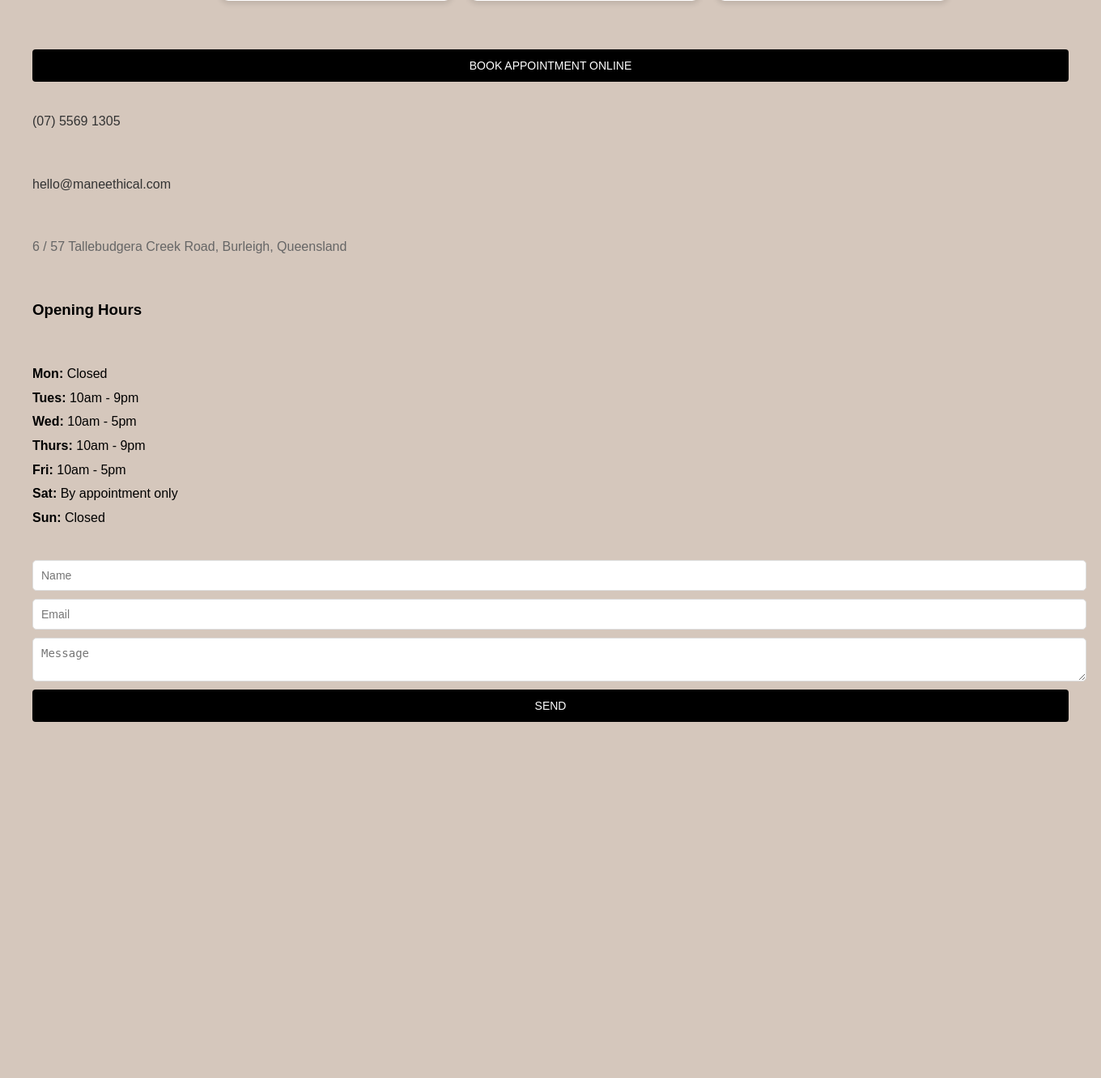
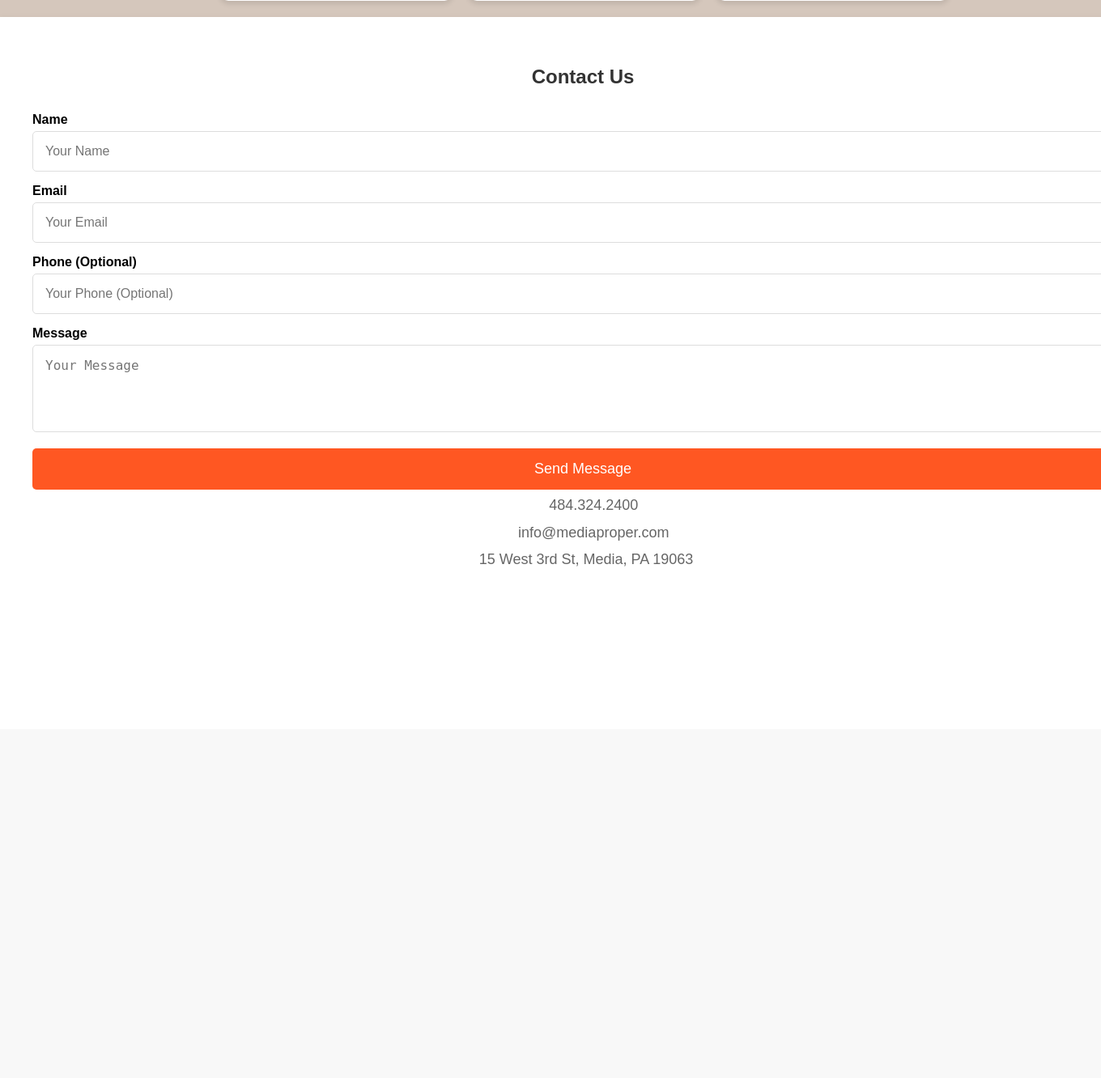
Before and after one commit to Dumboman/Philliz, a PHP site: page / in a window 1360 px wide; the page is wider, and only the part inside the window is pictured. Shown: the part 2481-3813 px from the top of that part at 81% size. After the commit the page ends 3181 px from the top of that part, so only its background shows below. Run offline with PHP 8.4, Linux system fonts and the light colour scheme; some libraries are stand-ins or nearby versions; grey boxes are pictures that could not be loaded.

Commit message:
change 1

```diff
--- a/index.html
+++ b/index.html
@@ -136,40 +136,38 @@
       </div>
   </div>
     </section>
-    <section class="contact-container" id="contact">
-      <!-- Left Column: Contact Info & Form -->
-      <section class="contact-info">
-        <button class="appointment-btn">book appointment online</button>
-        <p><a href="tel:0755691305">(07) 5569 1305</a></p>
-        <p><a href="mailto:hello@maneethical.com">hello@maneethical.com</a></p>
-        <p>6 / 57 Tallebudgera Creek Road, Burleigh, Queensland</p>
+    <div class="contact-container">
+      <h2>Contact Us</h2>
+      <form id="contactForm">
+          <label for="name">Name</label>
+          <input type="text" id="name" placeholder="Your Name" required>
 
-        <h3>Opening Hours</h3>
-        <ul class="hours">
-          <li><strong>Mon:</strong> Closed</li>
-          <li><strong>Tues:</strong> 10am - 9pm</li>
-          <li><strong>Wed:</strong> 10am - 5pm</li>
-          <li><strong>Thurs:</strong> 10am - 9pm</li>
-          <li><strong>Fri:</strong> 10am - 5pm</li>
-          <li><strong>Sat:</strong> By appointment only</li>
-          <li><strong>Sun:</strong> Closed</li>
-        </ul>
+          <label for="email">Email</label>
+          <input type="email" id="email" placeholder="Your Email" required>
 
-        <form>
-          <input type="text" placeholder="Name" required/>
-          <input type="email" placeholder="Email" required/>
-          <textarea placeholder="Message" required></textarea>
-          <button type="submit">SEND</button>
-        </form>
-      </section>
+          <label for="phone">Phone (Optional)</label>
+          <input type="tel" id="phone" placeholder="Your Phone (Optional)">
 
-      <!-- Right Column: Image or Background -->
-      <section class="image-section">
-        <!-- Replace with an actual <img> tag if you prefer:
-             <img src="your-image.jpg" alt="Salon Image" />
-         -->
-        <div class="image"></div>
-      </section>
-    </main>
+          <label for="message">Message</label>
+          <textarea id="message" placeholder="Your Message" rows="4" required></textarea>
+
+          <button type="submit">Send Message</button>
+      </form>
+      <p class="success-message" id="successMessage">Thank you! We will get back to you soon. 😊</p>
+
+      <div class="contact-info">
+          <p><i class="fas fa-phone"></i> 484.324.2400</p>
+          <p><i class="fas fa-envelope"></i> info@mediaproper.com</p>
+          <p><i class="fas fa-map-marker-alt"></i> 15 West 3rd St, Media, PA 19063</p>
+      </div>
+  </div>
+
+  <script>
+      document.getElementById("contactForm").addEventListener("submit", function(event) {
+          event.preventDefault();
+          document.getElementById("successMessage").style.display = "block";
+          this.reset();
+      });
+  </script>
 </body>
 </html>
--- a/style.css
+++ b/style.css
@@ -424,90 +424,69 @@ p {
     margin: 15px 0 10px;
 }
 
-
-  #contact{
-    scroll-margin-top: 300px;
-  }
-
-  /* Left Column: Contact Info */
-  .contact-info {
-    padding: 40px;
+.contact-container {
+  width: 100%;
+  max-width: 100%;
+  height: 100vh;
   display: flex;
   flex-direction: column;
-    gap: 20px;
-    justify-content: center;
+  justify-content: flex-start;
+  align-items: center;
+  background: white;
+  padding: 40px;
+  box-shadow: 0px 4px 10px rgba(0, 0, 0, 0.1);
+  overflow-y: auto;
 }
-
-  /* Appointment Button */
-  .appointment-btn {
-    background: #000;
-    color: #fff;
-    padding: 12px 16px;
-    border: none;
-    cursor: pointer;
-    font-size: 14px;
-    text-transform: uppercase;
-    border-radius: 4px;
+h2 {
+  text-align: center;
+  color: #333;
+  margin-bottom: 20px;
 }
-
-  /* Contact Details */
-  .contact-info p a {
-    text-decoration: none;
-    color: #333;
-  }
-
-  .contact-info p {
-    font-size: 16px;
-  }
-
-  /* Opening Hours List */
-  .hours {
-    list-style: none;
-    padding-left: 0;
-    font-size: 16px;
-    line-height: 1.6;
-  }
-
-  .hours li {
-    margin-bottom: 4px;
-  }
-
-  /* Form Styles */
 form {
   display: flex;
   flex-direction: column;
-    gap: 10px;
+  width: 100%;
 }
-
-  form input,
-  form textarea {
-    padding: 10px;
+label {
+  font-weight: bold;
+  margin-top: 10px;
+}
+input, textarea {
   width: 100%;
+  padding: 15px;
+  margin: 5px 0;
   border: 1px solid #ddd;
   border-radius: 5px;
-    font-size: 14px;
+  font-size: 16px;
 }
-
-  form button {
-    background: #000;
-    color: #fff;
-    padding: 12px;
+button {
+  background: #ff5722;
+  color: white;
+  padding: 15px;
   border: none;
+  border-radius: 5px;
+  font-size: 18px;
   cursor: pointer;
-    font-size: 14px;
-    text-transform: uppercase;
-    border-radius: 4px;
+  transition: 0.3s;
+  margin-top: 15px;
 }
-
-  /* Right Column: Image Section */
-  .image-section {
-    position: relative;
-    min-height: 400px; /* Adjust as needed */
+button:hover {
+  background: #e64a19;
 }
-
-  .image {
-    width: 100%;
-    height: 100%;
-    background: url('image.jpg') center center no-repeat;
-    background-size: cover;
+.success-message {
+  display: none;
+  text-align: center;
+  color: green;
+  margin-top: 15px;
 }
+.contact-info {
+  text-align: center;
+  margin-bottom: 20px;
+}
+.contact-info p {
+  margin: 5px 0;
+}
+.contact-info i {
+  color: #ff5722;
+  margin-right: 8px;
+}
```
Lines whose indentation alone changed are shown as unchanged.
